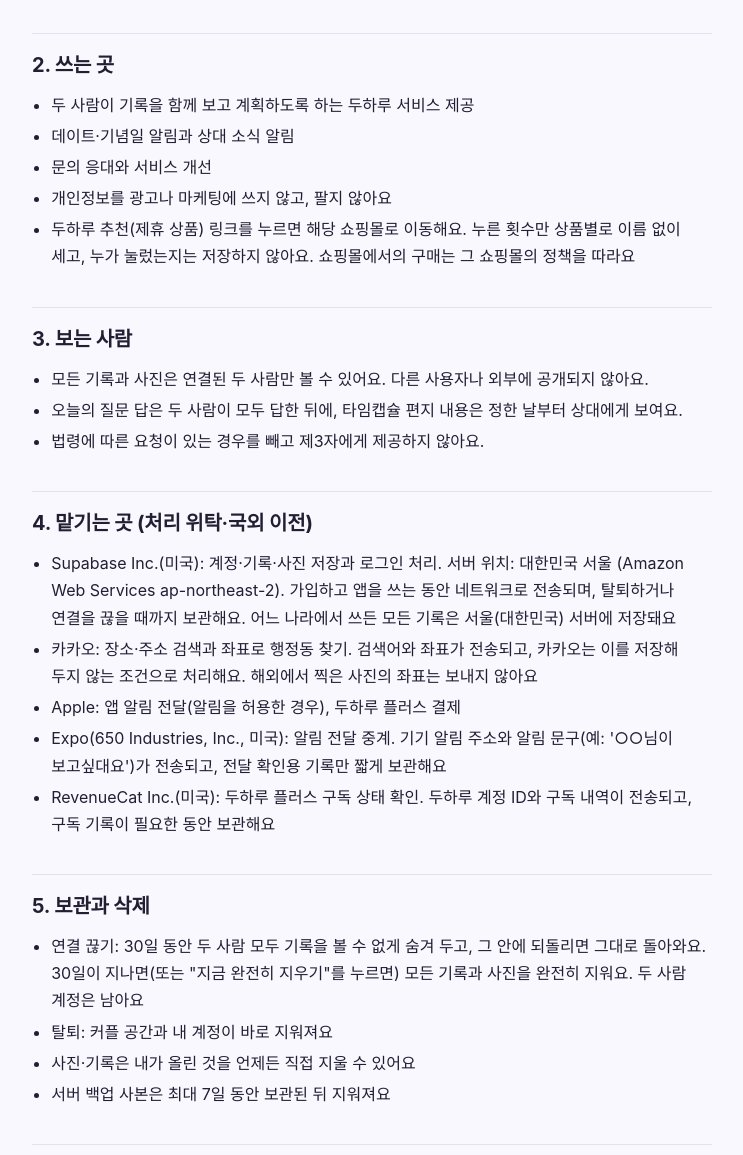
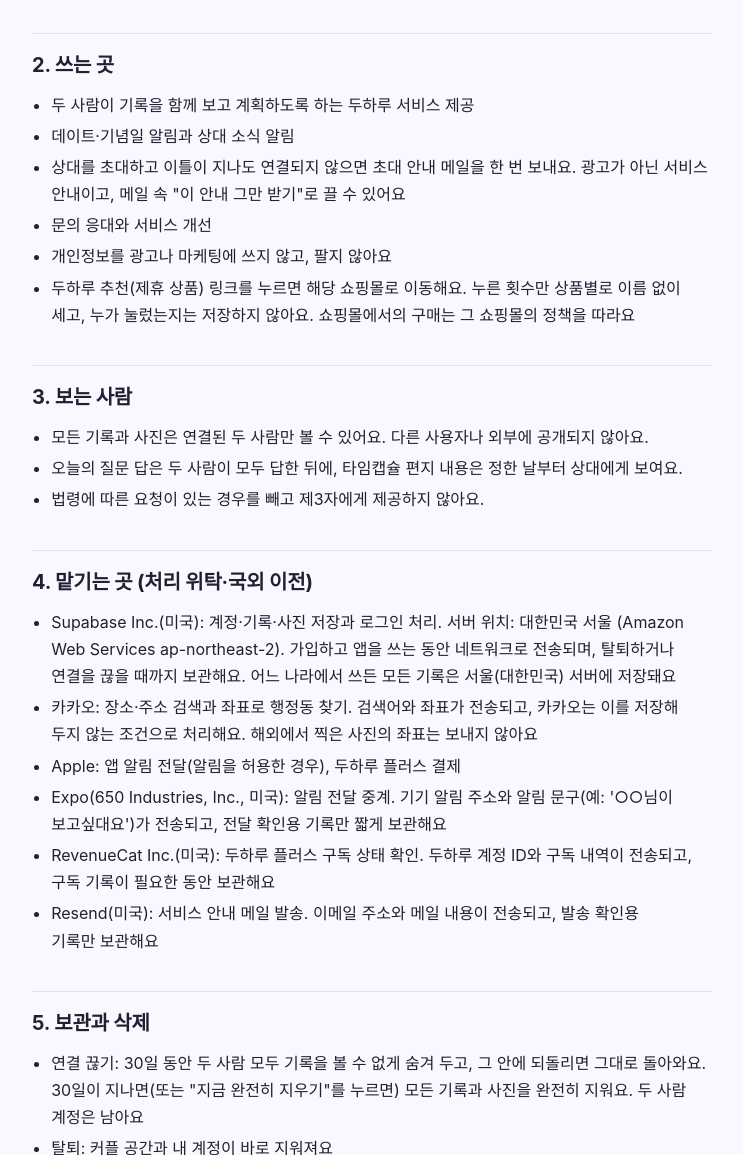
Before and after one commit to duharuapp/duharu-site, a plain HTML site: page privacy/index.html in a window 1280 px wide. Shown: the part 898-2053 px from the top of the page, without its empty margins (268-1011 px from the left). Drawn offline with Linux system fonts and the light colour scheme; a web font is replaced by a local one.

Commit message:
처리방침: 서비스 안내 메일, Resend
Co-Authored-By: Claude Opus 5.5 <noreply@anthropic.com>
Claude-Session: https://claude.ai/code/session_015rZAu2BN1XEM5qhsV7NwEA

```diff
--- a/privacy/index.html
+++ b/privacy/index.html
@@ -38,11 +38,11 @@
 <h2>1. 모으는 정보</h2>
 <ul><li>계정: 이메일 주소, 비밀번호(암호화되어 저장), 닉네임</li><li>커플 정보: 커플 공간 이름, 사귄 날, 초대 코드, 고른 색</li><li>둘이 남긴 기록: 하루로그 사진·영상·손그림과 한 줄 글, 하루로그에 남긴 답장과 이모지 반응, 앨범 사진, 일정, 데이트·여행 코스, 준비물, 위시리스트 장소와 링크, 보고싶어 기록, 오늘의 질문 답, 타임캡슐 편지(두하루 플러스는 편지에 담은 사진과 녹음한 목소리 포함), 지금 상태, 주고받은 손그림</li><li>근무와 생활 시간: 교대 근무 유형과 패턴(켠 경우), 쉬는 요일·공휴일·매달 쉬는 날, 일하는 시간과 자는 시간(통화 가능 시간 계산용)</li><li>위치 관련: 사진이나 장소에서 찾은 행정동 코드(예: 해운대구 우동). 해외에서 찍은 사진은 동 대신 나라(예: 일본)만 저장해요. 사진의 GPS 좌표 자체는 저장하지 않아요</li><li>의견 보내기로 보낸 내용과 앱 버전·기기 종류</li><li>앱 설정(테마, 앱 아이콘, 알림 설정, 홈 위젯 배치)과 폰의 시간대(예: Asia/Seoul, 시차 표시용)</li><li>알림을 허용한 경우: 알림을 받을 기기 주소(푸시 토큰)와 종류별 알림 설정. 로그아웃하거나 탈퇴하면 지워요</li><li>가입할 때 약관·개인정보 동의와 만 14세 이상 확인을 한 시각</li><li>두하루 플러스를 구독한 경우: 구독 상품, 만료일, 결제한 스토어. 카드 번호 같은 결제 정보는 애플이 처리하고 두하루는 받지 않아요</li><li>하이라이트·하루 재생 영상은 폰 안에서 만들어지고 서버에 올리지 않아요</li><li>사용 통계: 어떤 화면과 기능을 몇 번 썼는지 날짜별 횟수로만 모아요. 누가 썼는지는 저장하지 않고, 설정 → 계정에서 끌 수 있어요</li></ul>
 <h2>2. 쓰는 곳</h2>
-<ul><li>두 사람이 기록을 함께 보고 계획하도록 하는 두하루 서비스 제공</li><li>데이트·기념일 알림과 상대 소식 알림</li><li>문의 응대와 서비스 개선</li><li>개인정보를 광고나 마케팅에 쓰지 않고, 팔지 않아요</li><li>두하루 추천(제휴 상품) 링크를 누르면 해당 쇼핑몰로 이동해요. 누른 횟수만 상품별로 이름 없이 세고, 누가 눌렀는지는 저장하지 않아요. 쇼핑몰에서의 구매는 그 쇼핑몰의 정책을 따라요</li></ul>
+<ul><li>두 사람이 기록을 함께 보고 계획하도록 하는 두하루 서비스 제공</li><li>데이트·기념일 알림과 상대 소식 알림</li><li>상대를 초대하고 이틀이 지나도 연결되지 않으면 초대 안내 메일을 한 번 보내요. 광고가 아닌 서비스 안내이고, 메일 속 "이 안내 그만 받기"로 끌 수 있어요</li><li>문의 응대와 서비스 개선</li><li>개인정보를 광고나 마케팅에 쓰지 않고, 팔지 않아요</li><li>두하루 추천(제휴 상품) 링크를 누르면 해당 쇼핑몰로 이동해요. 누른 횟수만 상품별로 이름 없이 세고, 누가 눌렀는지는 저장하지 않아요. 쇼핑몰에서의 구매는 그 쇼핑몰의 정책을 따라요</li></ul>
 <h2>3. 보는 사람</h2>
 <ul><li>모든 기록과 사진은 연결된 두 사람만 볼 수 있어요. 다른 사용자나 외부에 공개되지 않아요.</li><li>오늘의 질문 답은 두 사람이 모두 답한 뒤에, 타임캡슐 편지 내용은 정한 날부터 상대에게 보여요.</li><li>법령에 따른 요청이 있는 경우를 빼고 제3자에게 제공하지 않아요.</li></ul>
 <h2>4. 맡기는 곳 (처리 위탁·국외 이전)</h2>
-<ul><li>Supabase Inc.(미국): 계정·기록·사진 저장과 로그인 처리. 서버 위치: 대한민국 서울 (Amazon Web Services ap-northeast-2). 가입하고 앱을 쓰는 동안 네트워크로 전송되며, 탈퇴하거나 연결을 끊을 때까지 보관해요. 어느 나라에서 쓰든 모든 기록은 서울(대한민국) 서버에 저장돼요</li><li>카카오: 장소·주소 검색과 좌표로 행정동 찾기. 검색어와 좌표가 전송되고, 카카오는 이를 저장해 두지 않는 조건으로 처리해요. 해외에서 찍은 사진의 좌표는 보내지 않아요</li><li>Apple: 앱 알림 전달(알림을 허용한 경우), 두하루 플러스 결제</li><li>Expo(650 Industries, Inc., 미국): 알림 전달 중계. 기기 알림 주소와 알림 문구(예: '○○님이 보고싶대요')가 전송되고, 전달 확인용 기록만 짧게 보관해요</li><li>RevenueCat Inc.(미국): 두하루 플러스 구독 상태 확인. 두하루 계정 ID와 구독 내역이 전송되고, 구독 기록이 필요한 동안 보관해요</li></ul>
+<ul><li>Supabase Inc.(미국): 계정·기록·사진 저장과 로그인 처리. 서버 위치: 대한민국 서울 (Amazon Web Services ap-northeast-2). 가입하고 앱을 쓰는 동안 네트워크로 전송되며, 탈퇴하거나 연결을 끊을 때까지 보관해요. 어느 나라에서 쓰든 모든 기록은 서울(대한민국) 서버에 저장돼요</li><li>카카오: 장소·주소 검색과 좌표로 행정동 찾기. 검색어와 좌표가 전송되고, 카카오는 이를 저장해 두지 않는 조건으로 처리해요. 해외에서 찍은 사진의 좌표는 보내지 않아요</li><li>Apple: 앱 알림 전달(알림을 허용한 경우), 두하루 플러스 결제</li><li>Expo(650 Industries, Inc., 미국): 알림 전달 중계. 기기 알림 주소와 알림 문구(예: '○○님이 보고싶대요')가 전송되고, 전달 확인용 기록만 짧게 보관해요</li><li>RevenueCat Inc.(미국): 두하루 플러스 구독 상태 확인. 두하루 계정 ID와 구독 내역이 전송되고, 구독 기록이 필요한 동안 보관해요</li><li>Resend(미국): 서비스 안내 메일 발송. 이메일 주소와 메일 내용이 전송되고, 발송 확인용 기록만 보관해요</li></ul>
 <h2>5. 보관과 삭제</h2>
 <ul><li>연결 끊기: 30일 동안 두 사람 모두 기록을 볼 수 없게 숨겨 두고, 그 안에 되돌리면 그대로 돌아와요. 30일이 지나면(또는 "지금 완전히 지우기"를 누르면) 모든 기록과 사진을 완전히 지워요. 두 사람 계정은 남아요</li><li>탈퇴: 커플 공간과 내 계정이 바로 지워져요</li><li>사진·기록은 내가 올린 것을 언제든 직접 지울 수 있어요</li><li>서버 백업 사본은 최대 7일 동안 보관된 뒤 지워져요</li></ul>
 <h2>6. 내 권리</h2>
```
